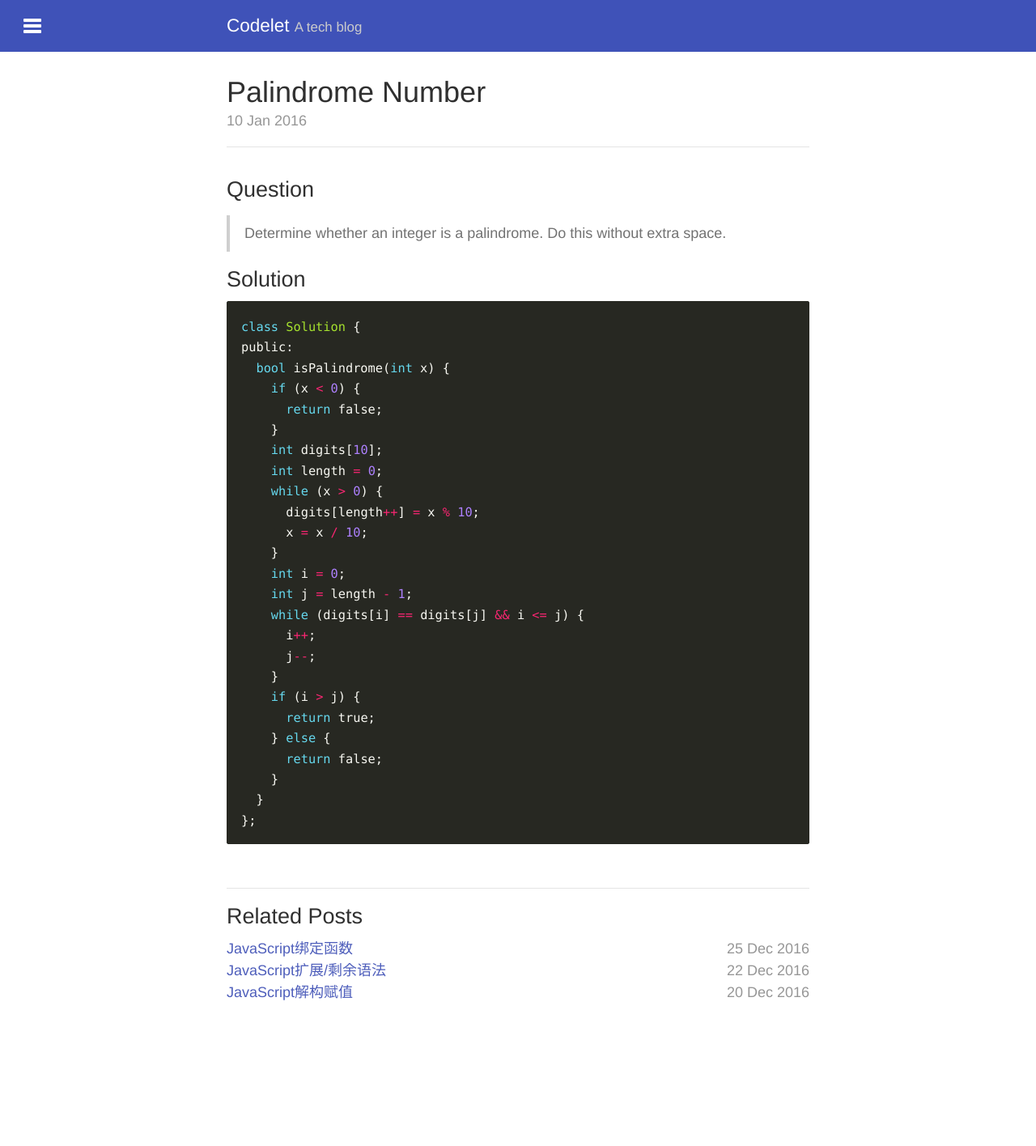
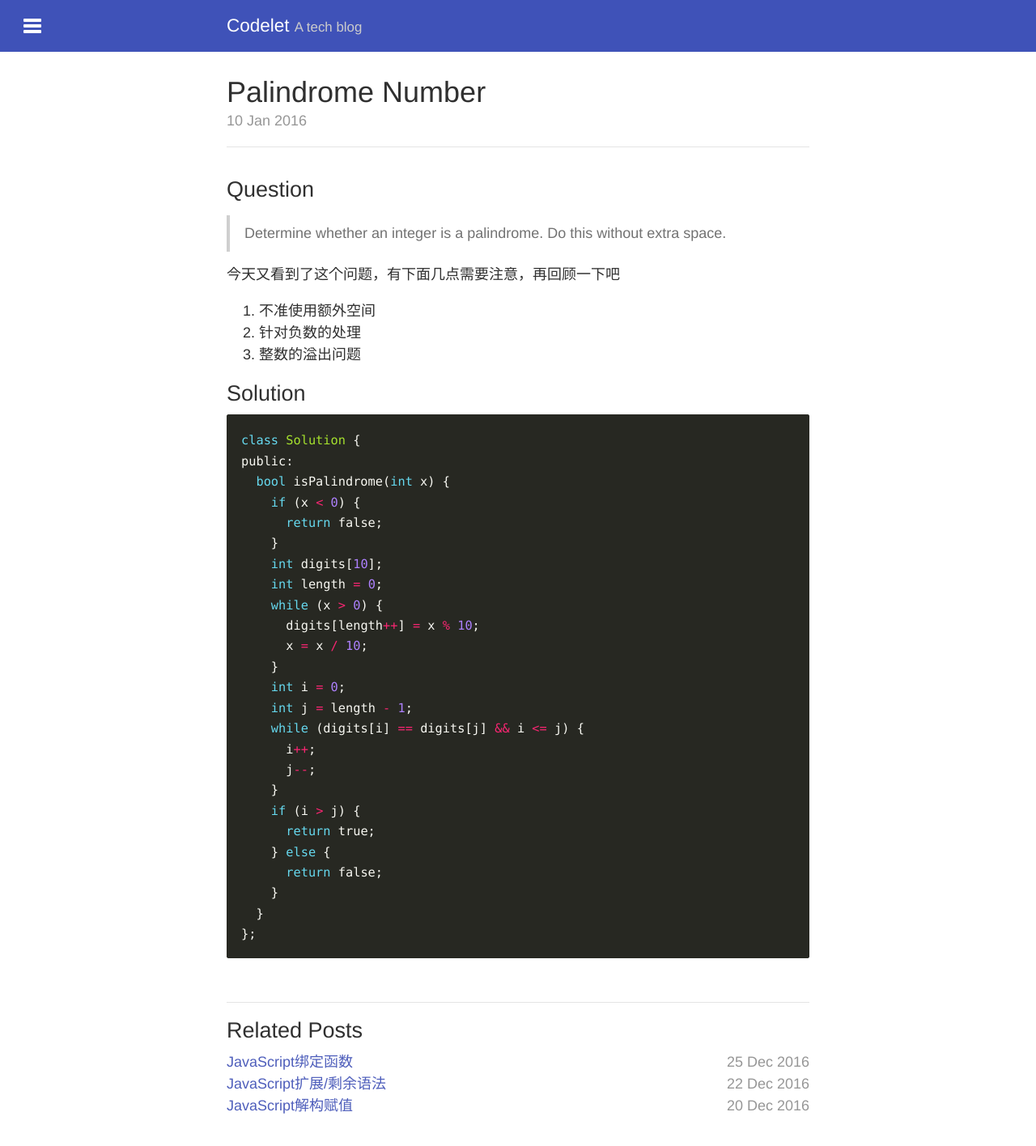
Before and after one commit to skylerlee/codelet, a Jekyll site: the page built from _posts/2016-01-10-palindrome-number.md, in a window 1280 px wide. Shown: the whole page at 81% size. Built offline with Jekyll 4.4.1, drawn with Linux system fonts in a browser that asks for light colours; before the commit the page ends 1276 px from its top, so only the background shows below that.

Commit message:
Update post

```diff
--- a/_posts/2016-01-10-palindrome-number.md
+++ b/_posts/2016-01-10-palindrome-number.md
@@ -12,6 +12,11 @@ Question
 --------
 
 > Determine whether an integer is a palindrome. Do this without extra space.
+
+今天又看到了这个问题，有下面几点需要注意，再回顾一下吧
+1. 不准使用额外空间
+2. 针对负数的处理
+3. 整数的溢出问题
 
 Solution
 --------
```
